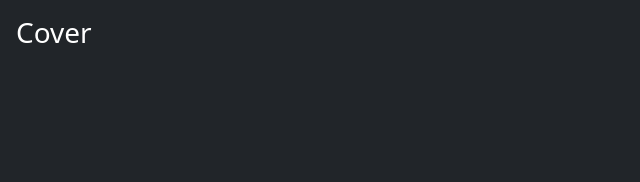
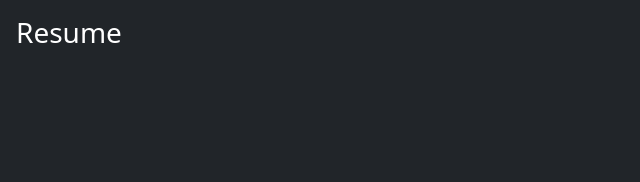
Before and after one commit to ganraj21/Resume_Generator, a plain HTML site: page index.html in a window 1280 px wide. Shown: the top 182 px of the page, 0-640 px from the left. Drawn offline with nearby package versions, Linux system fonts and the light colour scheme.

Commit message:
Update index.html
Adding the header name as Resume

```diff
--- a/index.html
+++ b/index.html
@@ -21,7 +21,7 @@
       <div class="cover-container d-flex w-100 h-100 p-3 mx-auto flex-column">
         <header class="mb-auto">
           <div>
-            <h3 class="float-md-start mb-0">Cover</h3>
+            <h3 class="float-md-start mb-0">Resume</h3>
             <nav class="nav nav-masthead justify-content-center float-md-end">
               <a class="nav-link active" aria-current="page" href="#">Home</a>
               <a class="nav-link" href="#">Features</a>
```
